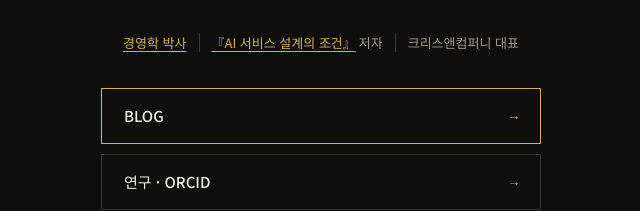
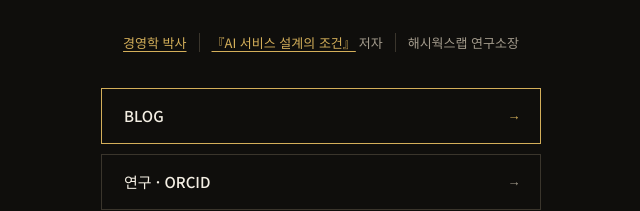
Before and after one commit to phdjeong219/id, a plain HTML site: page index.html in a window 1280 px wide. Shown: the part 426-637 px from the top of the page, 319-959 px from the left. Drawn offline with Linux system fonts and the light colour scheme.

Commit message:
Update index.html

```diff
--- a/index.html
+++ b/index.html
@@ -48,7 +48,7 @@ nav a.main small{color:#D4AF5A}
   <div class="titles">
     <span><a target="_blank" rel="noopener" href="https://blog.naver.com/phdjeong/223926668533">경영학 박사</a></span>
     <span><a target="_blank" rel="noopener" href="https://blog.naver.com/phdjeong/223926667397">『AI 서비스 설계의 조건』</a> 저자</span>
-    <span>크리스앤컴퍼니 대표</span>
+    <span>해시웍스랩 연구소장</span>
   </div>
   <nav aria-label="링크">
     <a class="main" target="_blank" rel="noopener" href="https://blog.naver.com/phdjeong"><span>BLOG</span><small>→</small></a>
```
